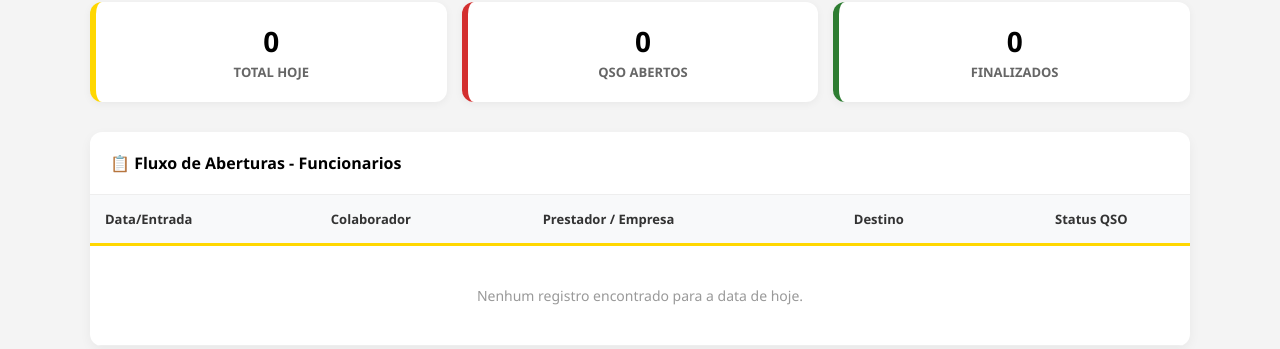
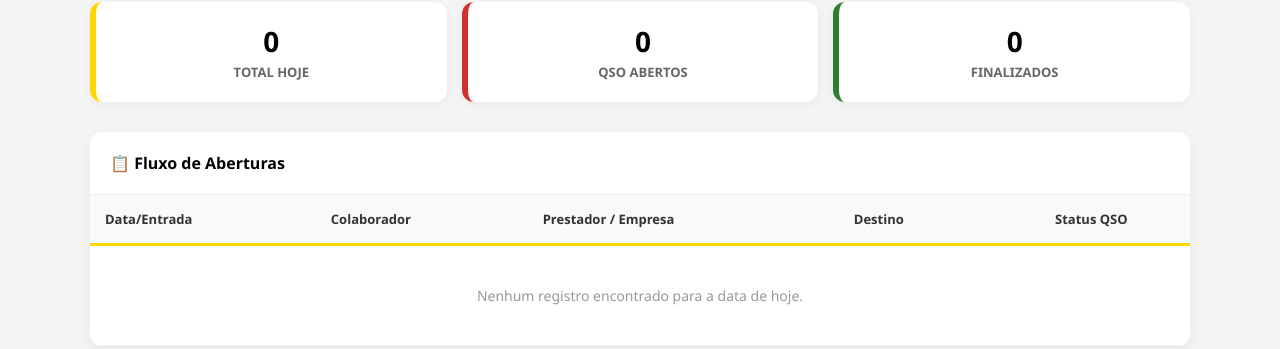
Before and after one commit to eduarda-cunha/qso_portao, a Flask app: page /gestao in a window 1280 px wide. Shown: the part 159-508 px from the top of the page. Run offline with Flask 3, Linux system fonts and the light colour scheme; data that the repository does not hold is empty.

```diff
--- a/FORM/templates/gestao.html
+++ b/FORM/templates/gestao.html
@@ -129,7 +129,7 @@
 
     <div class="table-wrapper">
         <div style="padding: 20px; border-bottom: 1px solid #eee;">
-            <h3 style="margin:0; font-size: 16px;">📋 Fluxo de Aberturas - Funcionarios</h3>
+            <h3 style="margin:0; font-size: 16px;">📋 Fluxo de Aberturas</h3>
         </div>
 
         <div class="responsive-scroll">
```
